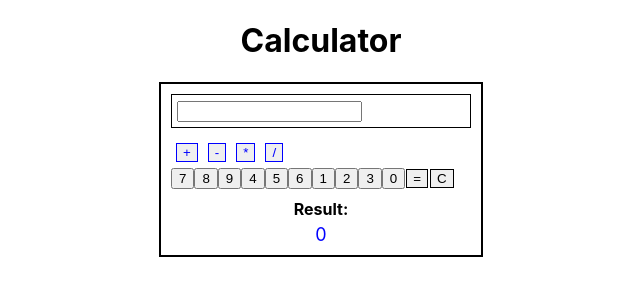
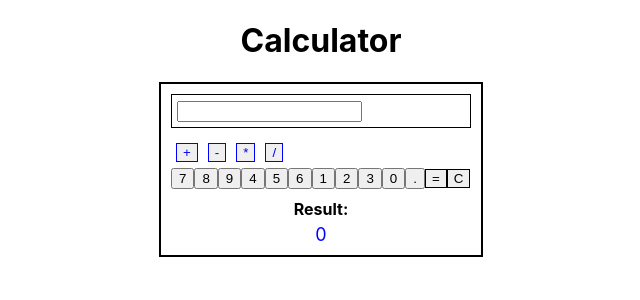
Before and after one commit to christiangubana/simple-calculator, a React (Create React App) app: page / in a window 1280 px wide. Shown: the top 300 px of the page, without its empty margins (319-959 px from the left). Built offline with nearby package versions, Linux system fonts and the light colour scheme.

Commit message:
support decimal numbers when doing calculation

```diff
--- a/src/components/Calculator.css
+++ b/src/components/Calculator.css
@@ -28,7 +28,6 @@
 .clear-button button {
   border: 1px solid #000;
   flex: 2;
-  margin: 1px;
 }
 
 .result-wrapper {
--- a/src/components/Calculator.jsx
+++ b/src/components/Calculator.jsx
@@ -45,6 +45,7 @@ const Calculator = () => {
               {number}
             </button>
           ))}
+          <button onClick={() => handleButtonClick(".")}>.</button>
         </div>
         <div className="calculate-button">
           <button onClick={handleCalculate}>=</button>
```
